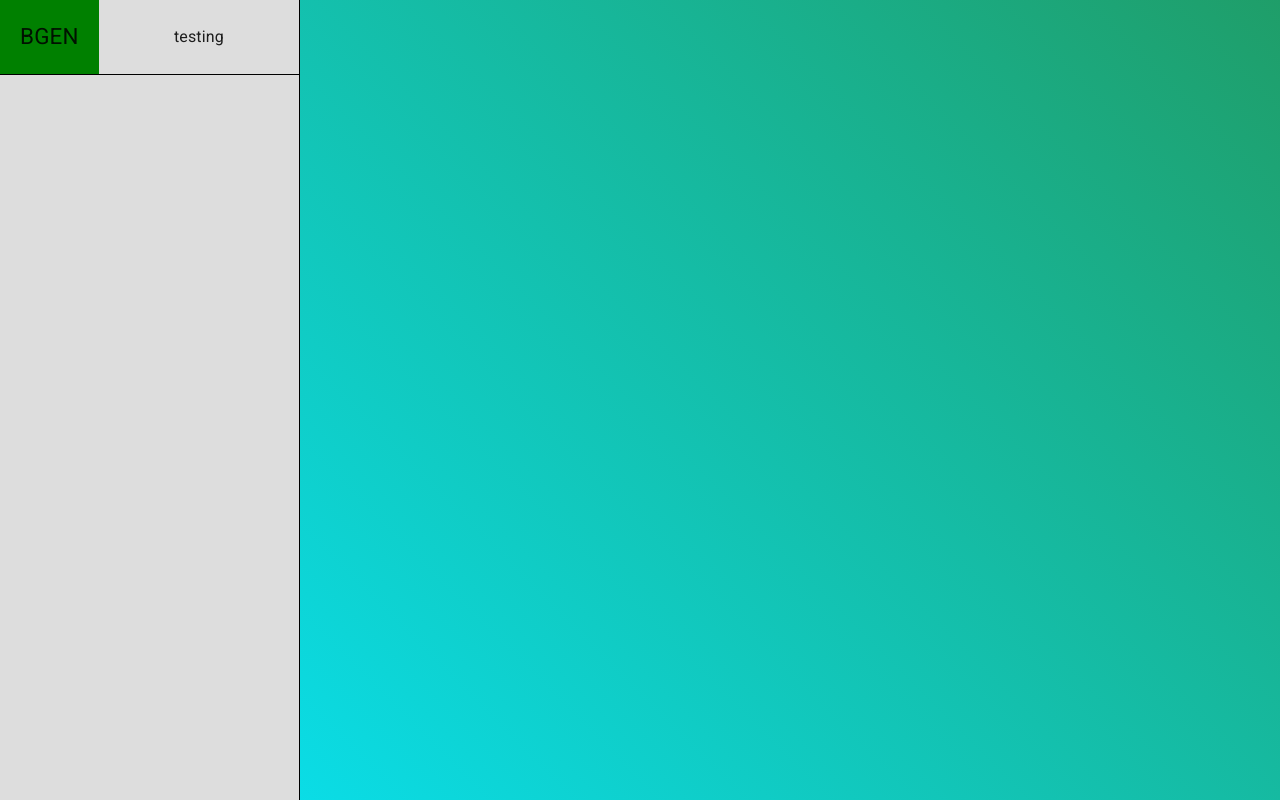
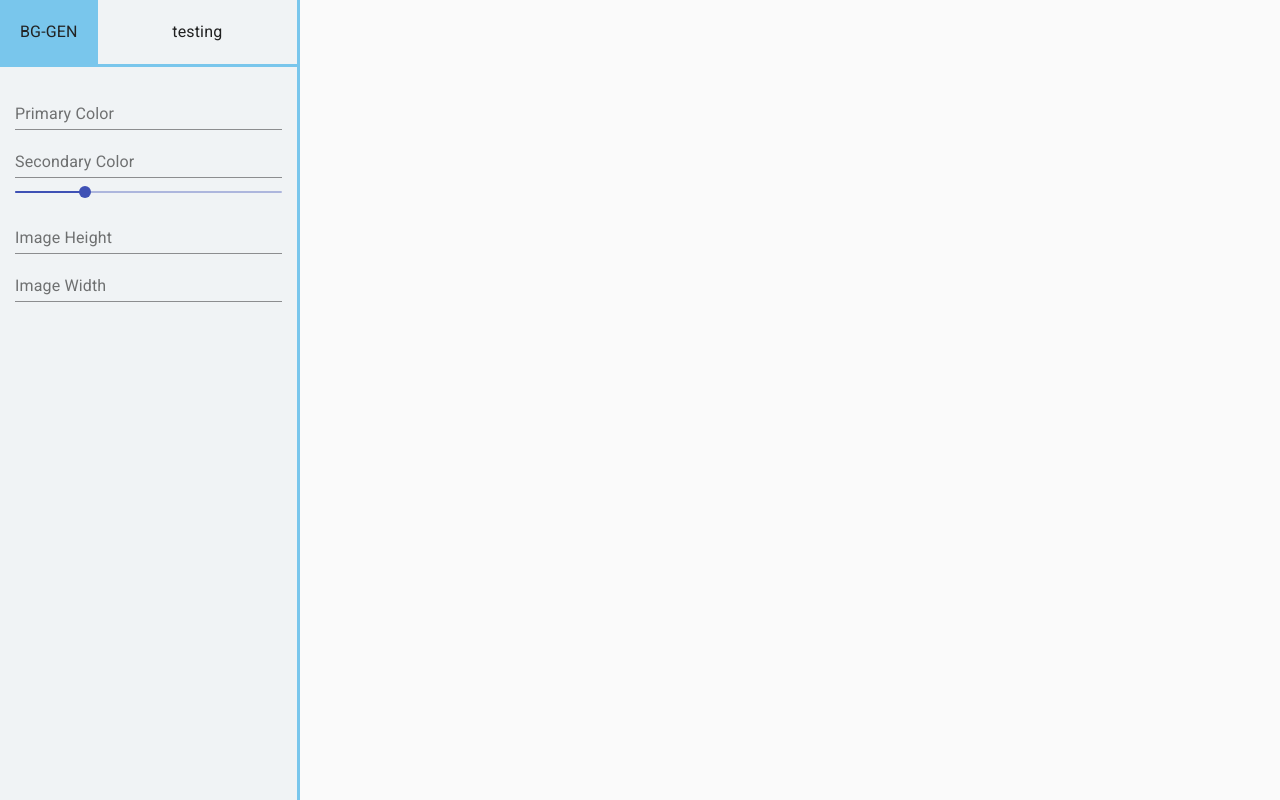
Before and after one commit to d-spence/bg-gen, a React (Create React App) app: page / in a window 1280 px wide. Built offline with nearby package versions, Linux system fonts and the light colour scheme.

Commit message:
Setup part 2

```diff
--- a/src/App.css
+++ /dev/null
@@ -1,9 +0,0 @@
-.App {
-  display: grid;
-  grid-template-rows: 1fr;
-  grid-template-columns: 1fr auto;
-}
-
-.container {
-
-}
--- a/src/App.js
+++ b/src/App.js
@@ -1,5 +1,3 @@
-import './App.css';
-
 // Import components
 import SideBar from './components/SideBar';
 
--- /dev/null
+++ b/src/components/GenSettings.jsx
@@ -0,0 +1,48 @@
+import React from 'react'
+import PropTypes from 'prop-types'
+import TextField from '@material-ui/core/TextField';
+import Slider from '@material-ui/core/Slider';
+
+const GenSettings = props => {
+  return (
+    <form className="gen-settings">
+      <TextField
+        id="primary-color"
+        className=""
+        label="Primary Color"
+      />
+      <TextField
+        id="secondary-color"
+        label="Secondary Color"
+      />
+      {/* <TextField
+        id="grad-angle"
+        label="Angle"
+        type="number"
+      /> */}
+      <Slider
+        id="grad-angle"
+        defaultValue={90}
+        aria-labelledby="gradient-angle"
+        step={15}
+        min={0}
+        max={345}
+        valueLabelDisplay="auto"
+      />
+      <TextField
+        id="img-height"
+        label="Image Height"
+      />
+      <TextField
+        id="img-width"
+        label="Image Width"
+      />
+    </form>
+  )
+}
+
+GenSettings.propTypes = {
+
+}
+
+export default GenSettings
--- a/src/components/SideBar.jsx
+++ b/src/components/SideBar.jsx
@@ -1,19 +1,17 @@
 import React from 'react'
 import PropTypes from 'prop-types'
-import { makeStyles } from '@material-ui/core/styles';
 
 import Typography from '@material-ui/core/Typography';
+import GenSettings from './GenSettings';
 
 const SideBar = ({ title }) => {
-  const classes = useStyles();
-
   return (
-    <div className={classes.sidebar}>
-      <div className={classes.sidebarBanner}>
-        <Typography className={classes.siteTitle}>BGEN</Typography>
-        <Typography className={classes.pageTitle}>{title}</Typography>
+    <div className="sidebar">
+      <div className="sidebar-banner">
+        <Typography className="sidebar-title">BG-GEN</Typography>
+        <Typography className="sidebar-heading">{title}</Typography>
       </div>
-
+      <GenSettings />
     </div>
   )
 }
@@ -22,36 +20,8 @@ SideBar.defaultProps = {
   title: 'testing',
 }
 
-
 SideBar.propTypes = {
   title: PropTypes.string,
 }
 
-const useStyles = makeStyles((theme) => ({
-  root: {
-    flexGrow: 1,
-  },
-  sidebar: {
-    width: '300px',
-    height: '100vh',
-    overflowY: 'auto',
-    background: '#ddd',
-    borderRight: '1px solid black',
-  },
-  sidebarBanner: {
-    display: 'flex',
-    borderBottom: '1px solid black',
-  },
-  siteTitle: {
-    padding: '20px',
-    backgroundColor: 'green',
-    fontSize: '1.4rem',
-  },
-  pageTitle: {
-    flexGrow: 1,
-    alignSelf: 'center',
-    textAlign: 'center',
-  },
-}));
-
 export default SideBar
--- /dev/null
+++ b/src/css/style.css
@@ -0,0 +1 @@
+*{-webkit-box-sizing:border-box;box-sizing:border-box;margin:0;padding:0}body{background-color:#fff}.App{display:-ms-grid;display:grid;-ms-grid-rows:1fr;grid-template-rows:1fr;-ms-grid-columns:1fr auto;grid-template-columns:1fr auto}.sidebar{width:300px;height:100vh;overflow-y:auto;background:#f0f3f5;border-right:3px solid #79c6ec}.sidebar-banner{display:-webkit-box;display:-ms-flexbox;display:flex;border-bottom:3px solid #79c6ec}.sidebar-title{background-color:#79c6ec;color:#222;padding:20px;font-size:1.4rem}.sidebar-heading{-webkit-box-flex:1;-ms-flex:1;flex:1;-ms-flex-item-align:center;-ms-grid-row-align:center;align-self:center;text-align:center}.gen-settings{display:-ms-grid;display:grid;padding:15px}
--- a/src/index.css
+++ /dev/null
@@ -1,8 +0,0 @@
-html, body {
-    height: 100%;
-    width: 100%;
-}
-
-body {
-    background: linear-gradient(45deg, #07e7fb, #1f9e69);
-}
--- a/src/index.js
+++ b/src/index.js
@@ -1,7 +1,7 @@
 import React from 'react';
 import ReactDOM from 'react-dom';
 import CssBaseline from '@material-ui/core/CssBaseline';
-import './index.css';
+import './css/style.css';
 import App from './App';
 import reportWebVitals from './reportWebVitals';
 
--- /dev/null
+++ b/src/scss/components/_GenSettings.scss
@@ -0,0 +1,8 @@
+.gen-settings {
+  display: grid;
+  padding: 15px;
+
+  input {
+    // margin: 10px 0;
+  }
+}
--- /dev/null
+++ b/src/scss/components/_SideBar.scss
@@ -0,0 +1,24 @@
+.sidebar {
+  width: 300px;
+  height: 100vh;
+  overflow-y: auto;
+  background: $background-color;
+  border-right: 3px solid $primary-color;
+
+  &-banner {
+    display: flex;
+    border-bottom: 3px solid $primary-color;
+  }
+
+  &-title {
+    @include set-background($primary-color);
+    padding: 20px;
+    font-size: 1.4rem;
+  }
+
+  &-heading {
+    flex: 1;
+    align-self: center;
+    text-align: center;
+  }
+}
--- /dev/null
+++ b/src/scss/style.scss
@@ -0,0 +1,25 @@
+@import 'config';
+
+* {
+  box-sizing: border-box;
+  margin: 0;
+  padding: 0;
+}
+
+body {
+  /* background: linear-gradient(45deg, #07e7fb, #1f9e69); */
+  background-color: #fff;
+}
+
+.App {
+  display: grid;
+  grid-template-rows: 1fr;
+  grid-template-columns: 1fr auto;
+}
+
+// Import component styles
+@import 'components/SideBar';
+@import 'components/GenSettings';
+
+// Other imports
+@import 'utilities';
```
Also changed, not shown: src/scss/_config.scss (added, +20 -0 lines), src/scss/_utilities.scss (added), 1 other file (tests, documents, lock files or other folders).
